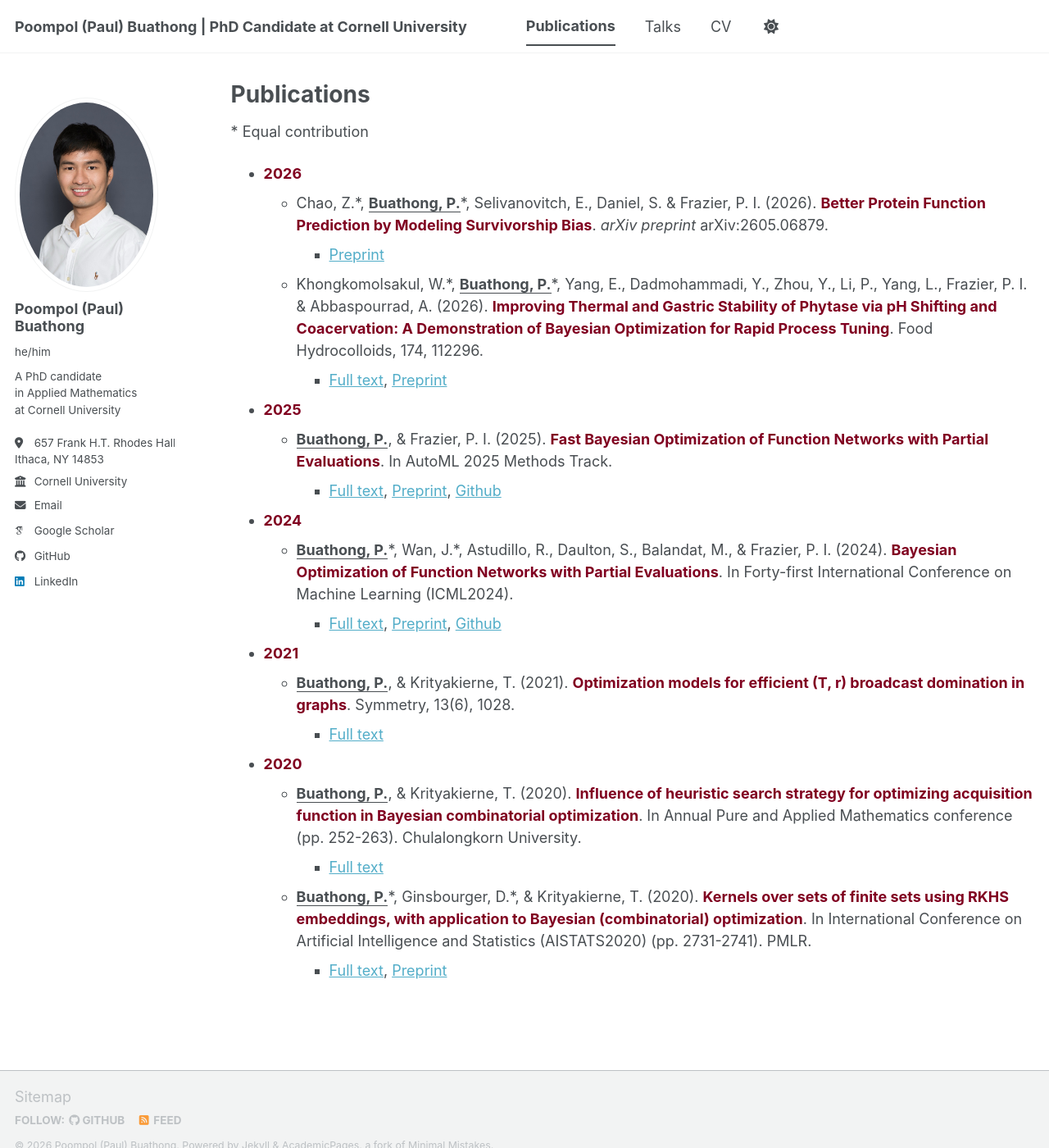
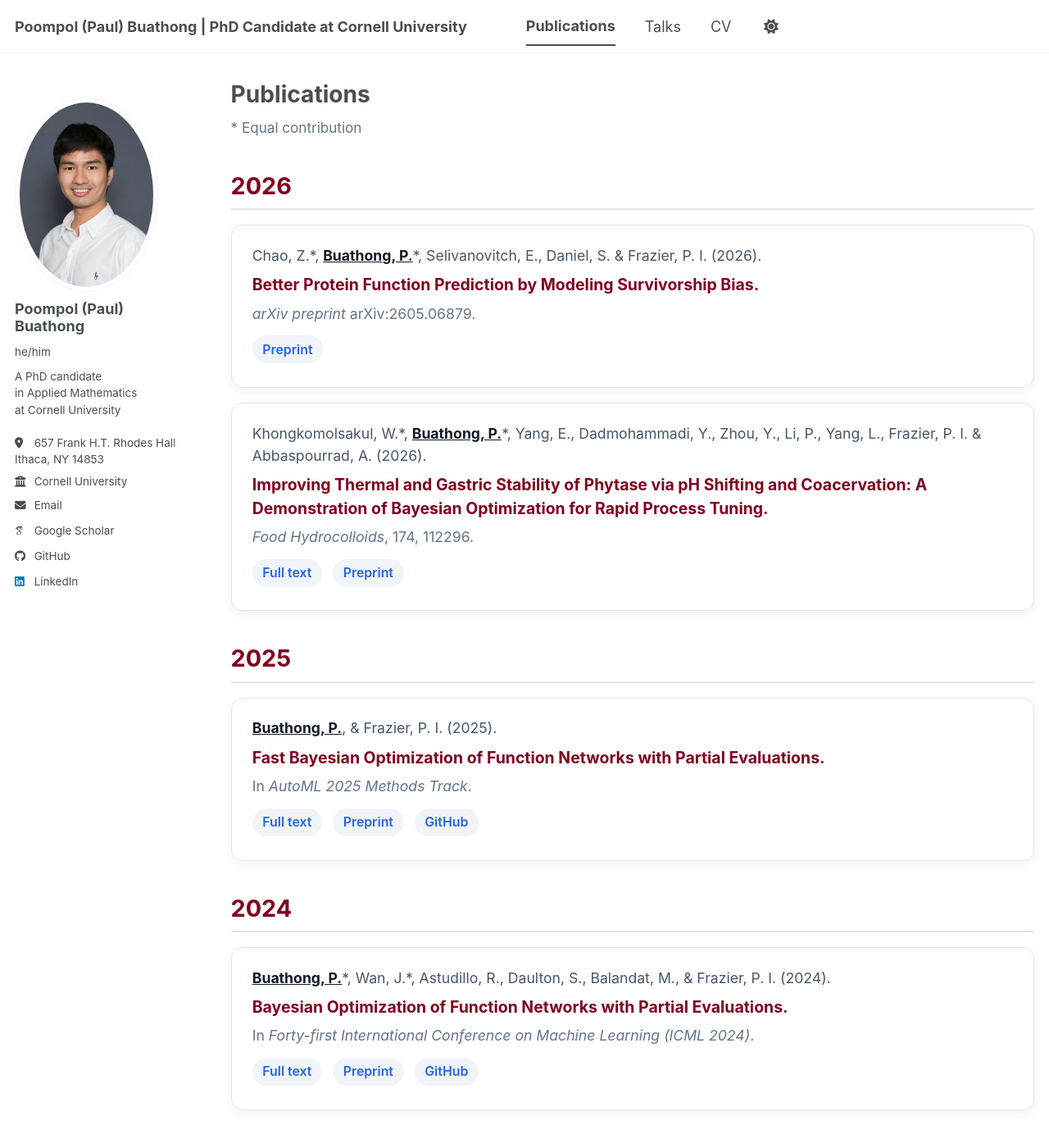
Before and after one commit to poompol/poompol.github.io, a Jekyll site: the page built from _pages/publications.md, in a window 1280 px wide and 1400 px high. Shown: the whole window at 82% size. Built offline with Jekyll 4.4.1, drawn with Linux system fonts in a browser that asks for light colours; some web fonts are replaced; a script bundle is joined from its source files by our own code; library files that are not in the unit come from our copies; some of the changed text lies outside the part shown.

Commit message:
Update publications.md

```diff
--- a/_pages/publications.md
+++ b/_pages/publications.md
@@ -8,29 +8,204 @@ redirect_from:
 ---
 {% include base_path %}
 
-\* Equal contribution
-* <strong style="color:#800020;">2026</strong>
-  * Chao, Z.*, <strong><u>Buathong, P.</u></strong>\*, Selivanovitch, E., Daniel, S. & Frazier, P. I. (2026). <strong style="color:#800020;">Better Protein Function Prediction by Modeling Survivorship Bias</strong>. <em>arXiv preprint</em> arXiv:2605.06879.
-    * [Preprint](https://arxiv.org/abs/2605.06879)
+<style>
+.pub-note {
+  margin-bottom: 1.5rem;
+  color: #64748b;
+  font-size: 0.95rem;
+}
 
-  * Khongkomolsakul, W.*, <strong><u>Buathong, P.</u></strong>\*, Yang, E., Dadmohammadi, Y., Zhou, Y., Li, P., Yang, L., Frazier, P. I. & Abbaspourrad, A. (2026). <strong style="color:#800020;">Improving Thermal and Gastric Stability of Phytase via pH Shifting and Coacervation: A Demonstration of Bayesian Optimization for Rapid Process Tuning</strong>. Food Hydrocolloids, 174, 112296.
-    * [Full text](https://www.sciencedirect.com/science/article/pii/S0268005X25012561), [Preprint](https://www.biorxiv.org/content/10.1101/2025.04.18.649602v1.abstract)
+.pub-year {
+  margin-top: 2rem;
+  margin-bottom: 1rem;
+  font-size: 1.6rem;
+  font-weight: 700;
+  color: #800020;
+  border-bottom: 2px solid #e5e7eb;
+  padding-bottom: 0.35rem;
+}
 
-* <strong style="color:#800020;">2025</strong>
-  * <strong><u>Buathong, P.</u></strong>, & Frazier, P. I. (2025). <strong style="color:#800020;">Fast Bayesian Optimization of Function Networks with Partial Evaluations</strong>. In AutoML 2025 Methods Track.
-    * [Full text](https://proceedings.mlr.press/v293/buathong25a.html), [Preprint](https://arxiv.org/abs/2506.11456), [Github](https://github.com/frazier-lab/partial_kgfn)
+.pub-card {
+  background: #ffffff;
+  border: 1px solid #e5e7eb;
+  border-radius: 14px;
+  padding: 1.25rem 1.4rem;
+  margin-bottom: 1rem;
+  box-shadow: 0 4px 14px rgba(15, 23, 42, 0.06);
+  transition: transform 0.15s ease, box-shadow 0.15s ease;
+}
 
-* <strong style="color:#800020;">2024</strong>
-  * <strong><u>Buathong, P.</u></strong>*, Wan, J.\*, Astudillo, R., Daulton, S., Balandat, M., & Frazier, P. I. (2024). <strong style="color:#800020;">Bayesian Optimization of Function Networks with Partial Evaluations</strong>. In Forty-first International Conference on Machine Learning (ICML2024).
-    * [Full text](https://proceedings.mlr.press/v235/buathong24a.html), [Preprint](https://arxiv.org/abs/2311.02146), [Github](https://github.com/frazier-lab/partial_kgfn)
+.pub-card:hover {
+  transform: translateY(-2px);
+  box-shadow: 0 8px 22px rgba(15, 23, 42, 0.10);
+}
 
-* <strong style="color:#800020;">2021</strong>
-  * <strong><u>Buathong, P.</u></strong>, & Krityakierne, T. (2021). <strong style="color:#800020;">Optimization models for efficient (T, r) broadcast domination in graphs</strong>. Symmetry, 13(6), 1028.
-    * [Full text](https://www.mdpi.com/2073-8994/13/6/1028)
+.pub-authors {
+  color: #475569;
+  font-size: 0.98rem;
+  line-height: 1.55;
+  margin-bottom: 0.45rem;
+}
 
-* <strong style="color:#800020;">2020</strong>
-  * <strong><u>Buathong, P.</u></strong>, & Krityakierne, T. (2020). <strong style="color:#800020;">Influence of heuristic search strategy for optimizing acquisition function in Bayesian combinatorial optimization</strong>. In Annual Pure and Applied Mathematics conference (pp. 252-263). Chulalongkorn University.
-    * [Full text](https://drive.google.com/file/d/1YJDt4BXMR1pW32YW3j9ZGbhEmZ9aZ0Pa/view)
+.pub-me {
+  font-weight: 700;
+  color: #111827;
+  text-decoration: underline;
+}
 
-  * <strong><u>Buathong, P.</u></strong>\*, Ginsbourger, D.*, & Krityakierne, T. (2020). <strong style="color:#800020;">Kernels over sets of finite sets using RKHS embeddings, with application to Bayesian (combinatorial) optimization</strong>. In International Conference on Artificial Intelligence and Statistics (AISTATS2020) (pp. 2731-2741). PMLR.
-    * [Full text](https://proceedings.mlr.press/v108/buathong20a.html), [Preprint](https://arxiv.org/abs/1910.04086)
+.pub-title {
+  color: #800020;
+  font-size: 1.08rem;
+  font-weight: 700;
+  line-height: 1.45;
+  margin-bottom: 0.45rem;
+}
+
+.pub-venue {
+  color: #64748b;
+  font-size: 0.98rem;
+  line-height: 1.5;
+  margin-bottom: 0.75rem;
+}
+
+.pub-links a {
+  display: inline-block;
+  margin-right: 0.45rem;
+  margin-bottom: 0.35rem;
+  padding: 0.28rem 0.7rem;
+  border-radius: 999px;
+  background: #f1f5f9;
+  color: #2563eb;
+  font-size: 0.88rem;
+  font-weight: 600;
+  text-decoration: none;
+}
+
+.pub-links a:hover {
+  background: #dbeafe;
+  color: #1d4ed8;
+}
+</style>
+
+<div class="pub-note">* Equal contribution</div>
+
+<div class="pub-year">2026</div>
+
+<div class="pub-card">
+  <div class="pub-authors">
+    Chao, Z.*, <span class="pub-me">Buathong, P.</span>*, Selivanovitch, E., Daniel, S. & Frazier, P. I. (2026).
+  </div>
+  <div class="pub-title">
+    Better Protein Function Prediction by Modeling Survivorship Bias.
+  </div>
+  <div class="pub-venue">
+    <em>arXiv preprint</em> arXiv:2605.06879.
+  </div>
+  <div class="pub-links">
+    <a href="https://arxiv.org/abs/2605.06879">Preprint</a>
+  </div>
+</div>
+
+<div class="pub-card">
+  <div class="pub-authors">
+    Khongkomolsakul, W.*, <span class="pub-me">Buathong, P.</span>*, Yang, E., Dadmohammadi, Y., Zhou, Y., Li, P., Yang, L., Frazier, P. I. & Abbaspourrad, A. (2026).
+  </div>
+  <div class="pub-title">
+    Improving Thermal and Gastric Stability of Phytase via pH Shifting and Coacervation: A Demonstration of Bayesian Optimization for Rapid Process Tuning.
+  </div>
+  <div class="pub-venue">
+    <em>Food Hydrocolloids</em>, 174, 112296.
+  </div>
+  <div class="pub-links">
+    <a href="https://www.sciencedirect.com/science/article/pii/S0268005X25012561">Full text</a>
+    <a href="https://www.biorxiv.org/content/10.1101/2025.04.18.649602v1.abstract">Preprint</a>
+  </div>
+</div>
+
+<div class="pub-year">2025</div>
+
+<div class="pub-card">
+  <div class="pub-authors">
+    <span class="pub-me">Buathong, P.</span>, & Frazier, P. I. (2025).
+  </div>
+  <div class="pub-title">
+    Fast Bayesian Optimization of Function Networks with Partial Evaluations.
+  </div>
+  <div class="pub-venue">
+    In <em>AutoML 2025 Methods Track</em>.
+  </div>
+  <div class="pub-links">
+    <a href="https://proceedings.mlr.press/v293/buathong25a.html">Full text</a>
+    <a href="https://arxiv.org/abs/2506.11456">Preprint</a>
+    <a href="https://github.com/frazier-lab/partial_kgfn">GitHub</a>
+  </div>
+</div>
+
+<div class="pub-year">2024</div>
+
+<div class="pub-card">
+  <div class="pub-authors">
+    <span class="pub-me">Buathong, P.</span>*, Wan, J.*, Astudillo, R., Daulton, S., Balandat, M., & Frazier, P. I. (2024).
+  </div>
+  <div class="pub-title">
+    Bayesian Optimization of Function Networks with Partial Evaluations.
+  </div>
+  <div class="pub-venue">
+    In <em>Forty-first International Conference on Machine Learning (ICML 2024)</em>.
+  </div>
+  <div class="pub-links">
+    <a href="https://proceedings.mlr.press/v235/buathong24a.html">Full text</a>
+    <a href="https://arxiv.org/abs/2311.02146">Preprint</a>
+    <a href="https://github.com/frazier-lab/partial_kgfn">GitHub</a>
+  </div>
+</div>
+
+<div class="pub-year">2021</div>
+
+<div class="pub-card">
+  <div class="pub-authors">
+    <span class="pub-me">Buathong, P.</span>, & Krityakierne, T. (2021).
+  </div>
+  <div class="pub-title">
+    Optimization models for efficient (T, r) broadcast domination in graphs.
+  </div>
+  <div class="pub-venue">
+    <em>Symmetry</em>, 13(6), 1028.
+  </div>
+  <div class="pub-links">
+    <a href="https://www.mdpi.com/2073-8994/13/6/1028">Full text</a>
+  </div>
+</div>
+
+<div class="pub-year">2020</div>
+
+<div class="pub-card">
+  <div class="pub-authors">
+    <span class="pub-me">Buathong, P.</span>, & Krityakierne, T. (2020).
+  </div>
+  <div class="pub-title">
+    Influence of heuristic search strategy for optimizing acquisition function in Bayesian combinatorial optimization.
+  </div>
+  <div class="pub-venue">
+    In <em>Annual Pure and Applied Mathematics Conference</em>, pp. 252–263. Chulalongkorn University.
+  </div>
+  <div class="pub-links">
+    <a href="https://drive.google.com/file/d/1YJDt4BXMR1pW32YW3j9ZGbhEmZ9aZ0Pa/view">Full text</a>
+  </div>
+</div>
+
+<div class="pub-card">
+  <div class="pub-authors">
+    <span class="pub-me">Buathong, P.</span>*, Ginsbourger, D.*, & Krityakierne, T. (2020).
+  </div>
+  <div class="pub-title">
+    Kernels over sets of finite sets using RKHS embeddings, with application to Bayesian (combinatorial) optimization.
+  </div>
+  <div class="pub-venue">
+    In <em>International Conference on Artificial Intelligence and Statistics (AISTATS 2020)</em>, pp. 2731–2741. PMLR.
+  </div>
+  <div class="pub-links">
+    <a href="https://proceedings.mlr.press/v108/buathong20a.html">Full text</a>
+    <a href="https://arxiv.org/abs/1910.04086">Preprint</a>
+  </div>
+</div>
```
